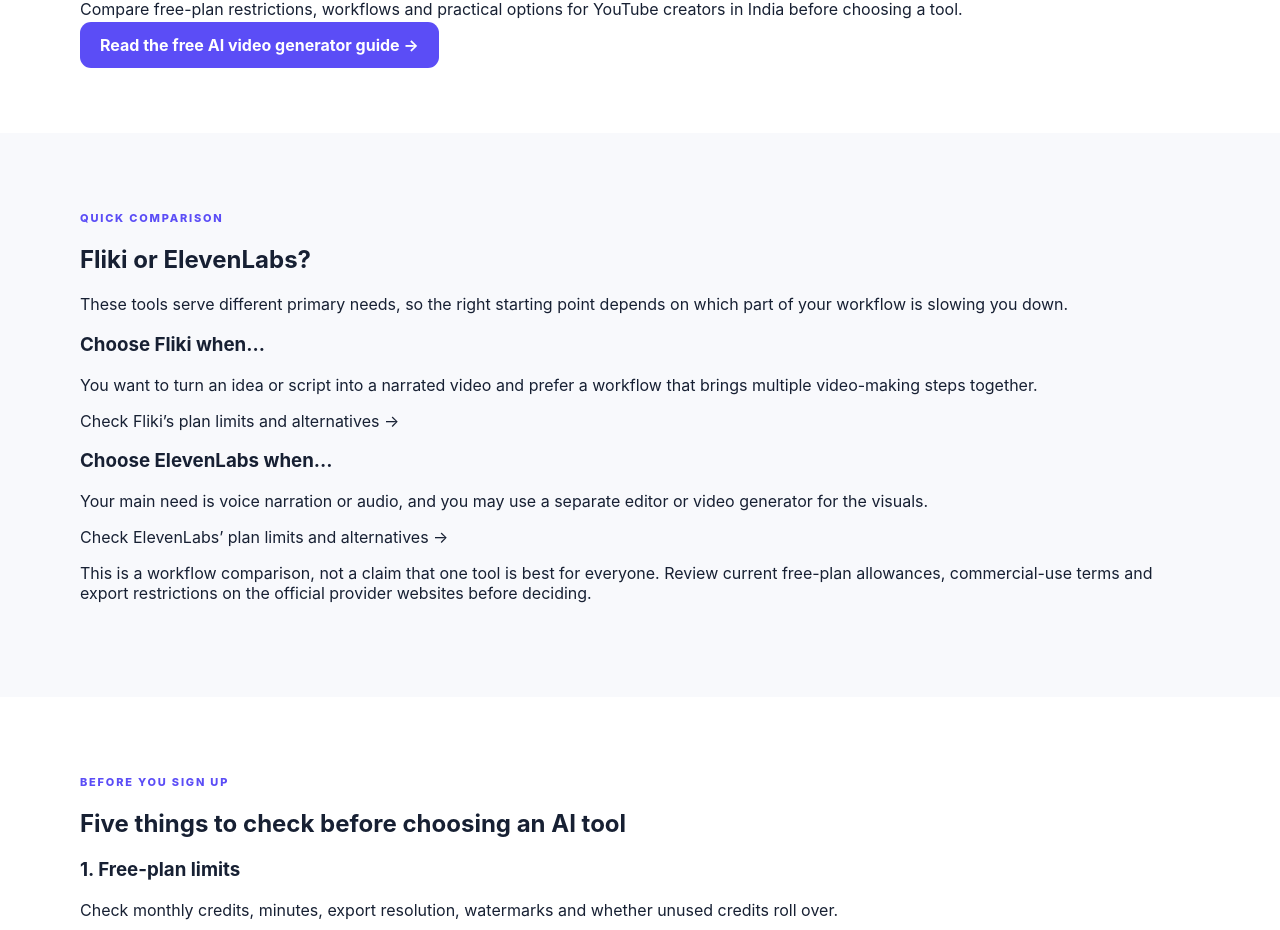
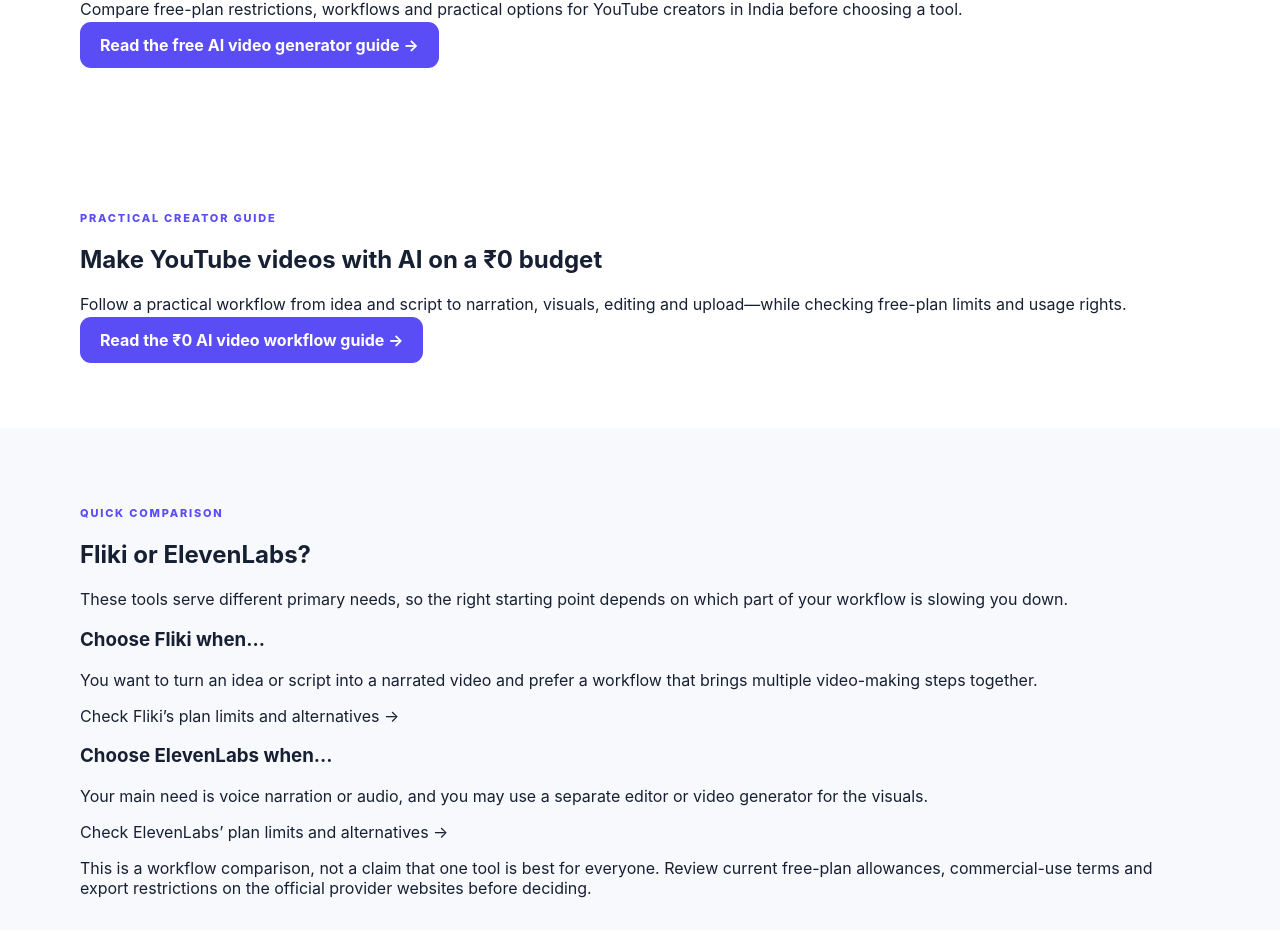
Before and after one commit to alenlenthang4/ai-pick, a Next.js app: page /tools in a window 1280 px wide. Shown: the part 1377-2307 px from the top of the page. Built offline with nearby package versions, Linux system fonts and the light colour scheme.

Commit message:
Link tools directory to zero-budget video guide

```diff
--- a/app/tools/page.tsx
+++ b/app/tools/page.tsx
@@ -84,6 +84,15 @@
           <h2>Choosing a free AI video generator?</h2>
           <p className="wideText">Compare free-plan restrictions, workflows and practical options for YouTube creators in India before choosing a tool.</p>
           <a className="button" href="/guides/best-free-ai-video-generators-youtube-india">Read the free AI video generator guide →</a>
+        </div>
+      </section>
+
+      <section className="section">
+        <div className="wrap">
+          <div className="kicker">PRACTICAL CREATOR GUIDE</div>
+          <h2>Make YouTube videos with AI on a ₹0 budget</h2>
+          <p className="wideText">Follow a practical workflow from idea and script to narration, visuals, editing and upload—while checking free-plan limits and usage rights.</p>
+          <a className="button" href="/guides/make-youtube-videos-with-ai-zero-budget">Read the ₹0 AI video workflow guide →</a>
         </div>
       </section>
 
```
